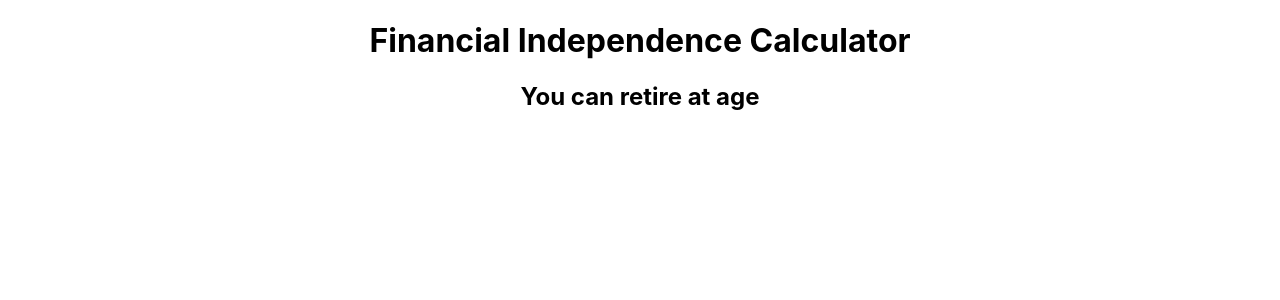
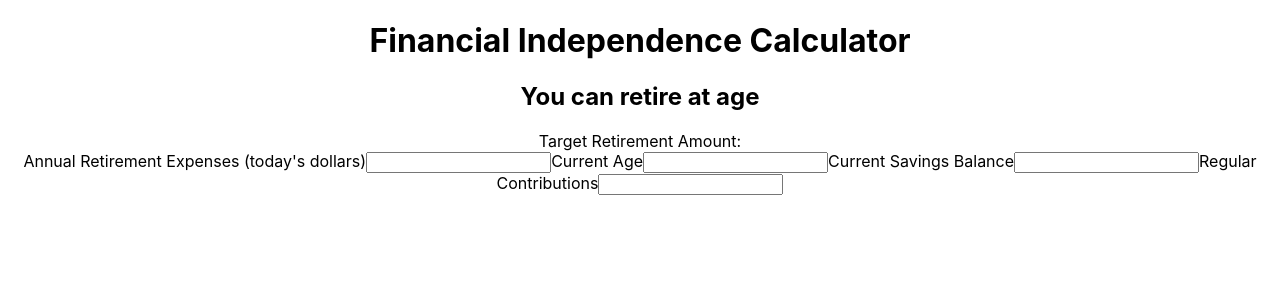
Before and after one commit to aabusaif2001/Calculator-App, a React (Create React App) app in the folder my-app/: page / in a window 1280 px wide. Shown: the top 300 px of the page. Built offline with nearby package versions, Linux system fonts and the light colour scheme.

Commit message:
forms and labels

```diff
--- a/my-app/src/App.js
+++ b/my-app/src/App.js
@@ -5,6 +5,25 @@ function App() {
     <div className="App">
       <h1>Financial Independence Calculator</h1>
       <h2>You can retire at age</h2>
+      <div>Target Retirement Amount: </div>
+      <form>
+        <label>
+          Annual Retirement Expenses (today's dollars)
+          <input type="number"/>
+        </label>
+        <label>
+         Current Age
+        <input type="number"/>
+        </label>
+        <label>
+          Current Savings Balance
+          <input type="number"/>
+        </label>
+        <label>
+          Regular Contributions
+          <input type="number"/>
+        </label>
+      </form>
     </div>
   );
 }
```
